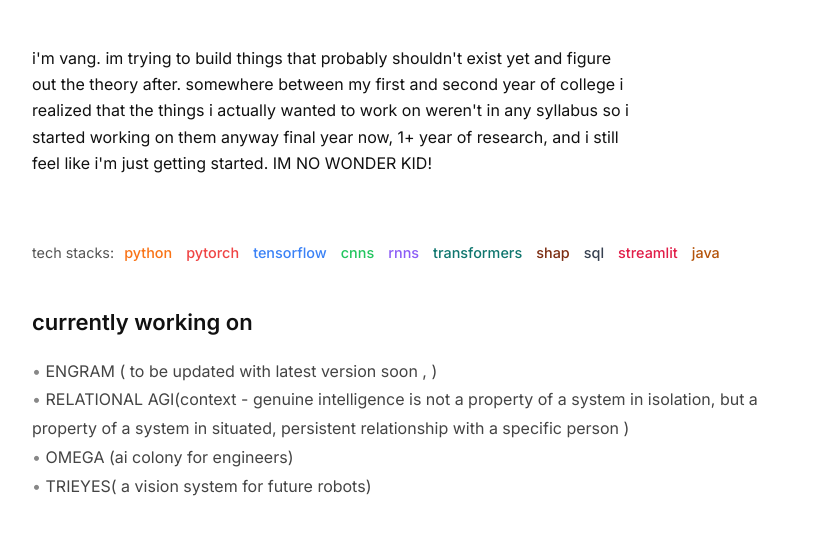
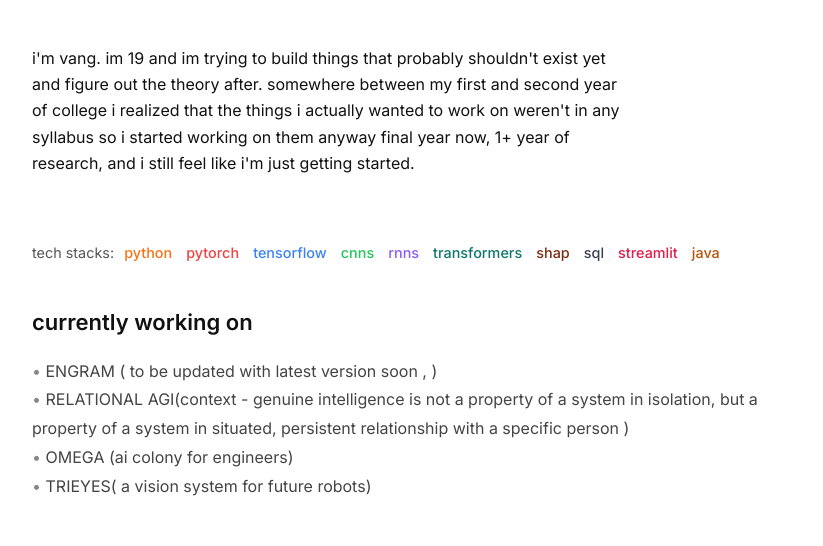
Before and after one commit to Vangax/vangax.github.io, a plain HTML site: page index.html in a window 1280 px wide. Shown: the part 251-797 px from the top of the page, without its empty margins (228-1051 px from the left). Drawn offline with Linux system fonts and the light colour scheme.

Commit message:
Update index.html

```diff
--- a/index.html
+++ b/index.html
@@ -33,11 +33,10 @@
   <p class="home-bio">
 
 
-  i'm vang. im trying to build things that probably shouldn't exist yet and figure out the theory after.
+  i'm vang. im 19 and im trying to build things that probably shouldn't exist yet and figure out the theory after.
   somewhere between my first and second year of college i realized that the things i
   actually wanted to work on weren't in any syllabus so i started working on them anyway final year now,
   1+ year of research, and i still feel like i'm just getting started.
-     IM NO WONDER KID!
 
  <p class="tech-line">
   <span class="label">tech stacks:</span>
```
